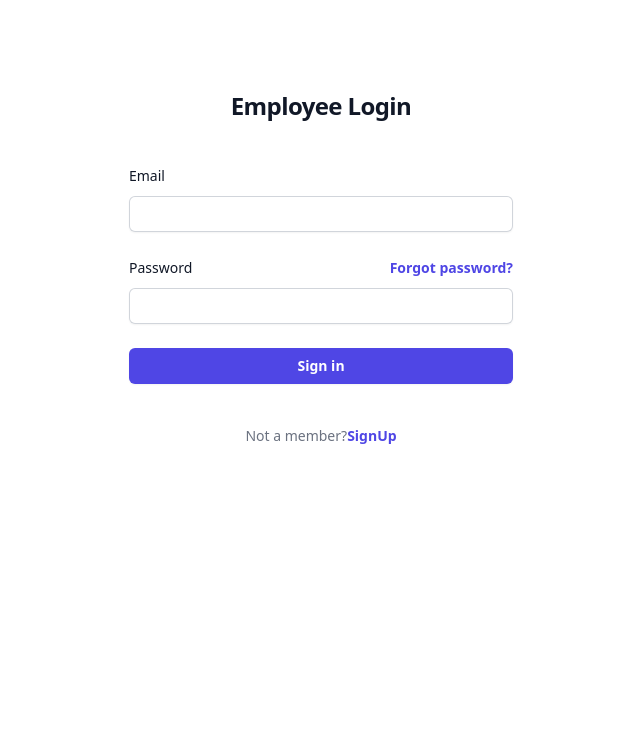
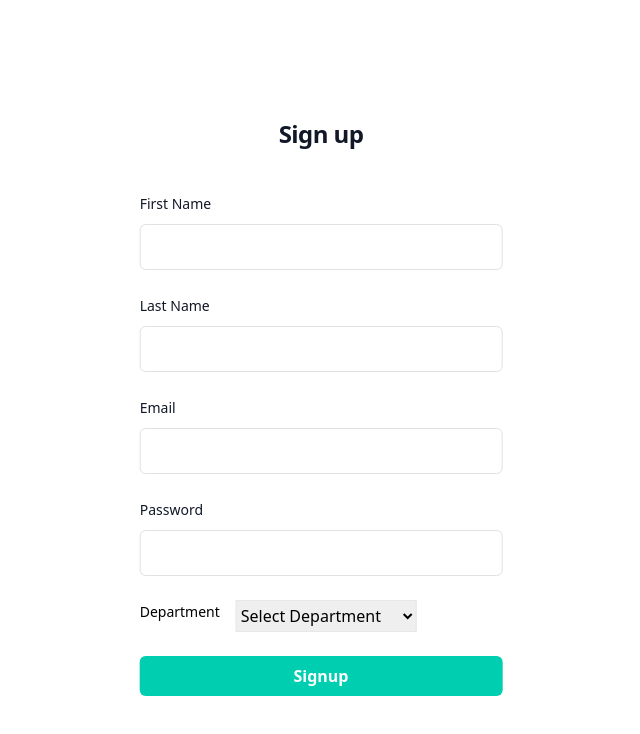
Before and after one commit to Sohil9866/Employee-Management-System, a React (Vite) app: page /signup in a window 1280 px wide. Shown: the top 734 px of the page, without its empty margins (319-959 px from the left). Built offline with nearby package versions, Linux system fonts and the light colour scheme.

Commit message:
Some Changes

```diff
--- a/package.json
+++ b/package.json
@@ -10,6 +10,7 @@
     "preview": "vite preview"
   },
   "dependencies": {
+    "formik": "^2.4.6",
     "react": "^18.3.1",
     "react-dom": "^18.3.1",
     "react-router-dom": "^6.23.1"
--- a/src/App.tsx
+++ b/src/App.tsx
@@ -1,9 +1,9 @@
-import Access from "./pages/Ascess"
+import Login from "./Components/input";
 
 function App() {
   return (
     <>
-    <Access/>
+    <Login/>
     </>
   )
 }
--- /dev/null
+++ b/src/Components/Signup.tsx
@@ -0,0 +1,38 @@
+import { Button } from "./button";
+import Input from "./input";
+
+const SignupForm = () => {
+  return (
+    <div className=" absolute left-1/2 top-1/2 -translate-x-1/2 -translate-y-1/2 w-1/3 flex-col px-6 py-6 lg:px-8">
+      <div className="sm:mx-auto sm:w-full sm:max-w-sm">
+        <h2 className="mt-3 text-center text-2xl font-bold leading-9 tracking-tight text-gray-900">
+          Sign up
+        </h2>
+      </div>
+
+      <div className="mt-10 sm:mx-auto sm:w-full sm:max-w-sm">
+        <form className="space-y-6" action="#" method="POST">
+          <Input type="text" label="First Name" name="firstName" />
+          <Input type="text" label="Last Name" name="lastName" />
+          <Input type="email" label="Email" name="email" />
+          <Input type="password" label="Password" name="password" />
+          <div className="mb-4 flex items-center">
+            <label className="block font-medium text-sm text-black mb-2 mr-4">
+              Department
+            </label>
+            <select className=" w-6/12 h-8 border">
+              <option>Select Department</option>
+              <option value="Finance">Finance</option>
+              <option value="Sales">Sales</option>
+              <option value="Marketing">Marketing</option>
+              <option value="IT">IT</option>
+            </select>
+          </div>
+          <Button name="Signup" />
+        </form>
+      </div>
+    </div>
+  );
+};
+
+export default SignupForm;
--- a/src/Components/button.tsx
+++ b/src/Components/button.tsx
@@ -6,7 +6,7 @@ type ButtonProps = {
 export const Button = ({ name, className = "", ...props }: ButtonProps) => {
   return (
     <button
-      className={` py-[0.5rem] bg-[#202022] rounded-md  text-white font-bold border-black border ${className}`}
+      className={` py-[0.5rem] bg-[#00CEB0] rounded-md text-white font-bold w-full ${className}`}
       {...props}
     >
       {name}
--- a/src/Components/input.tsx
+++ b/src/Components/input.tsx
@@ -8,19 +8,10 @@ type InputProps = {
 } & HtmlHTMLAttributes<HTMLInputElement>;
 
 const Input = forwardRef<HTMLInputElement, InputProps>(
-  ({ name, label, type, className = "", ...props }, ref) => {
+  ({ name, value, label, type, className = "", ...props }, ref) => {
     const id = useId();
     return (
       <>
-        {/* {label && <label htmlFor={id}>{label}</label>}
-        <input
-          type={type}
-          className={`border px-1 ${className} h-11 outline-none border-black rounded mb-8`}
-          name={name}
-          id={id}
-          {...props}
-          ref={ref as React.Ref<HTMLInputElement>}
-        /> */}
         <div>
           <div className="flex items-center justify-between">
             {label && <label
@@ -29,26 +20,16 @@ const Input = forwardRef<HTMLInputElement, InputProps>(
             >
               {label}
             </label>}
-            {label === "Password" && (
-              <div className="text-sm">
-                <a
-                  href="#"
-                  className={`font-semibold text-indigo-600 hover:text-indigo-500 ${className}`}
-                >
-                  Forgot password?
-                </a>
-              </div>
-            )}
           </div>
           <div className="mt-2">
             <input
               type={type}
-              className={`block w-full rounded-md border-0 py-1.5 text-gray-900 shadow-sm ring-1 ring-inset ring-gray-300 placeholder:text-gray-400 focus:ring-2 focus:ring-inset focus:ring-indigo-600 sm:text-sm sm:leading-6 ${className} `}
+              className={`block w-full rounded-md border py-[10px] px-1 text-gray-900 border-[#e1e1e4] outline-none sm:text-sm sm:leading-6 ${className} `}
               name={name}
               id={id}
+              ref={ref as React.Ref<HTMLInputElement>}
+              value={value}
               {...props}
-              ref={ref as React.Ref<HTMLInputElement>}
-              required
             />
           </div>
         </div>
--- a/src/Components/loginForm.tsx
+++ b/src/Components/loginForm.tsx
@@ -1,37 +1,45 @@
 import { Button } from "./button";
+import { NavLink } from "react-router-dom";
 import Input from "./input";
+import { useFormik } from "formik";
 
 const LoginForm = () => {
+  const initialValue = {
+    email: "",
+    password: ""
+  }
+
+  const {values, initialValues, handleChange, handleSubmit, handleBlur} = useFormik({
+      initialValues: initialValue,
+    onSubmit: values => {
+        console.log(values);
+    }
+  });
   return (
-    <div className="flex min-h-full flex-col justify-center px-6 py-12 lg:px-8">
+    <div className=" absolute left-1/2 top-1/2 -translate-x-1/2 -translate-y-1/2 w-1/3 flex-col px-6 py-6 lg:px-8">
       <div className="sm:mx-auto sm:w-full sm:max-w-sm">
-        <h2 className="mt-10 text-center text-2xl font-bold leading-9 tracking-tight text-gray-900">
-          Employee Login
+        <h2 className="mt-3 text-center text-2xl font-bold leading-9 tracking-tight text-gray-900">
+          Log in
         </h2>
       </div>
 
       <div className="mt-10 sm:mx-auto sm:w-full sm:max-w-sm">
-        <form className="space-y-6" action="#" method="POST">
-          <Input label="Email" name="email" type="email"/>
-          <Input label="Password" name="password" type="password"/>
+        <form className="space-y-6" onSubmit={handleSubmit}>
+          <Input label="Email" name="email" type="email"  onChange={handleChange} onBlur={handleBlur}/>
+          <Input label="Password" name="password" type="password" />
           <div>
-            <button
-              type="submit"
-              className="flex w-full justify-center rounded-md bg-indigo-600 px-3 py-1.5 text-sm font-semibold leading-6 text-white shadow-sm hover:bg-indigo-500 focus-visible:outline focus-visible:outline-2 focus-visible:outline-offset-2 focus-visible:outline-indigo-600"
-            >
-              Sign in
-            </button>
+           <Button name="Signin"/>
           </div>
         </form>
 
-        <p className="mt-10 text-center text-sm text-gray-500">
+        <p className="mt-6 text-center text-sm text-gray-500">
           Not a member?
-          <a
-            href="#"
-            className="font-semibold leading-6 text-indigo-600 hover:text-indigo-500"
+          <NavLink
+            to={"/signup"}
+            className="leading-6 text-indigo-600 hover:text-indigo-500"
           >
             SignUp
-          </a>
+          </NavLink>
         </p>
       </div>
     </div>
--- a/src/main.tsx
+++ b/src/main.tsx
@@ -1,10 +1,25 @@
 import React from "react";
 import ReactDOM from "react-dom/client";
-import App from "./App.tsx";
+// import App from "./App.tsx";
 import "./index.css";
+import { Route, RouterProvider, createBrowserRouter } from "react-router-dom";
+import Login from "./Components/loginForm";
+import Signup from "./Components/Signup"
+const router = createBrowserRouter(
+  [
+    {
+      path:"/",
+      element: <Login/>
+    },
+    {
+      path:"/signup",
+      element: <Signup/>
+    }
+  ]
+)
 
 ReactDOM.createRoot(document.getElementById("root")!).render(
   <React.StrictMode>
-    <App />
+    <RouterProvider router={router}/>
   </React.StrictMode>
 );
--- a/src/pages/Ascess.tsx
+++ /dev/null
@@ -1,11 +0,0 @@
-import LoginForm from "../Components/loginForm"
-
-const Ascess = () => {
-  return (
-    <>
-      <LoginForm/>
-    </>
-  );
-};
-
-export default Ascess;
```
Also changed, not shown: 1 other file (tests, documents, lock files or other folders).
